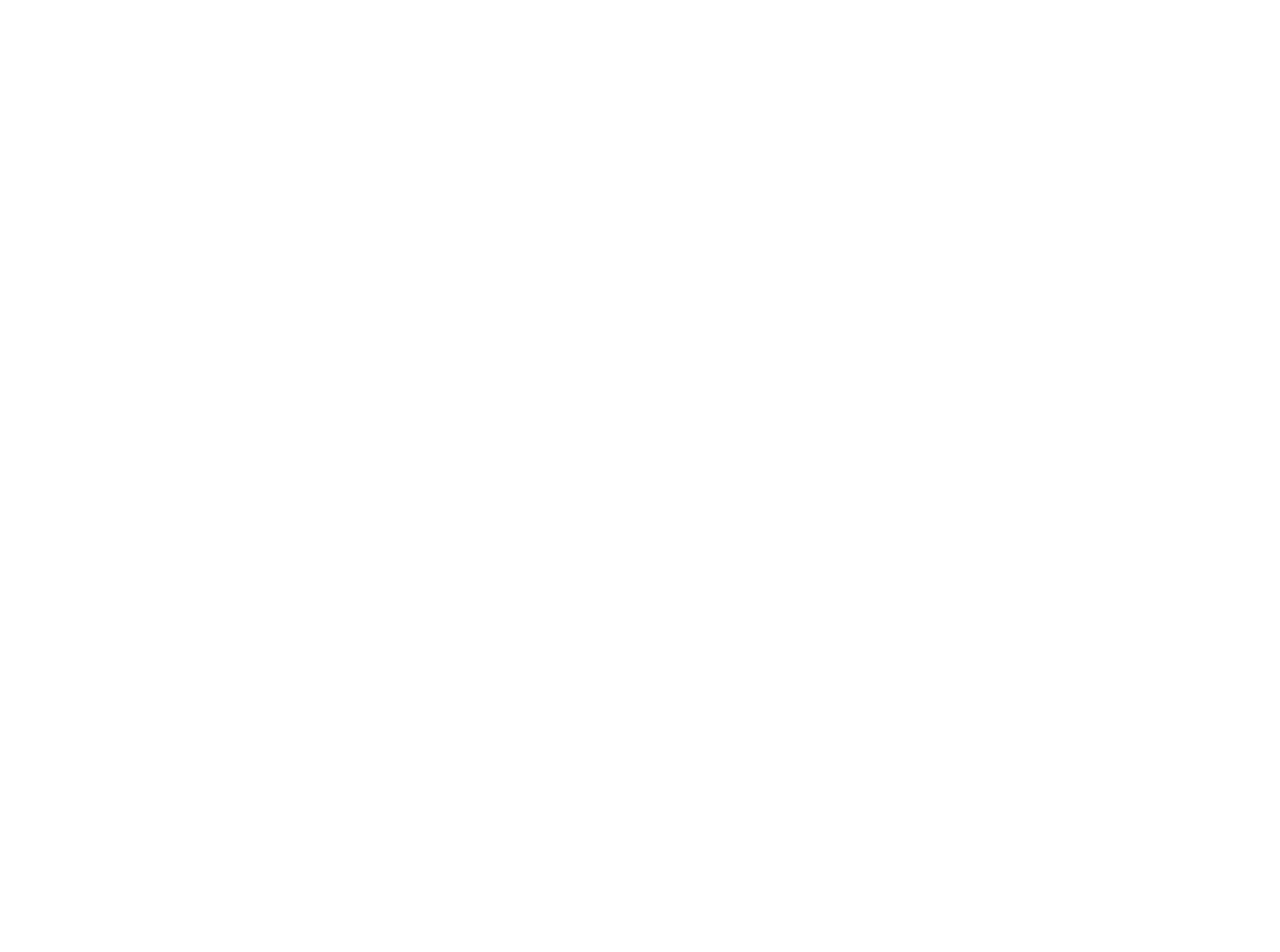
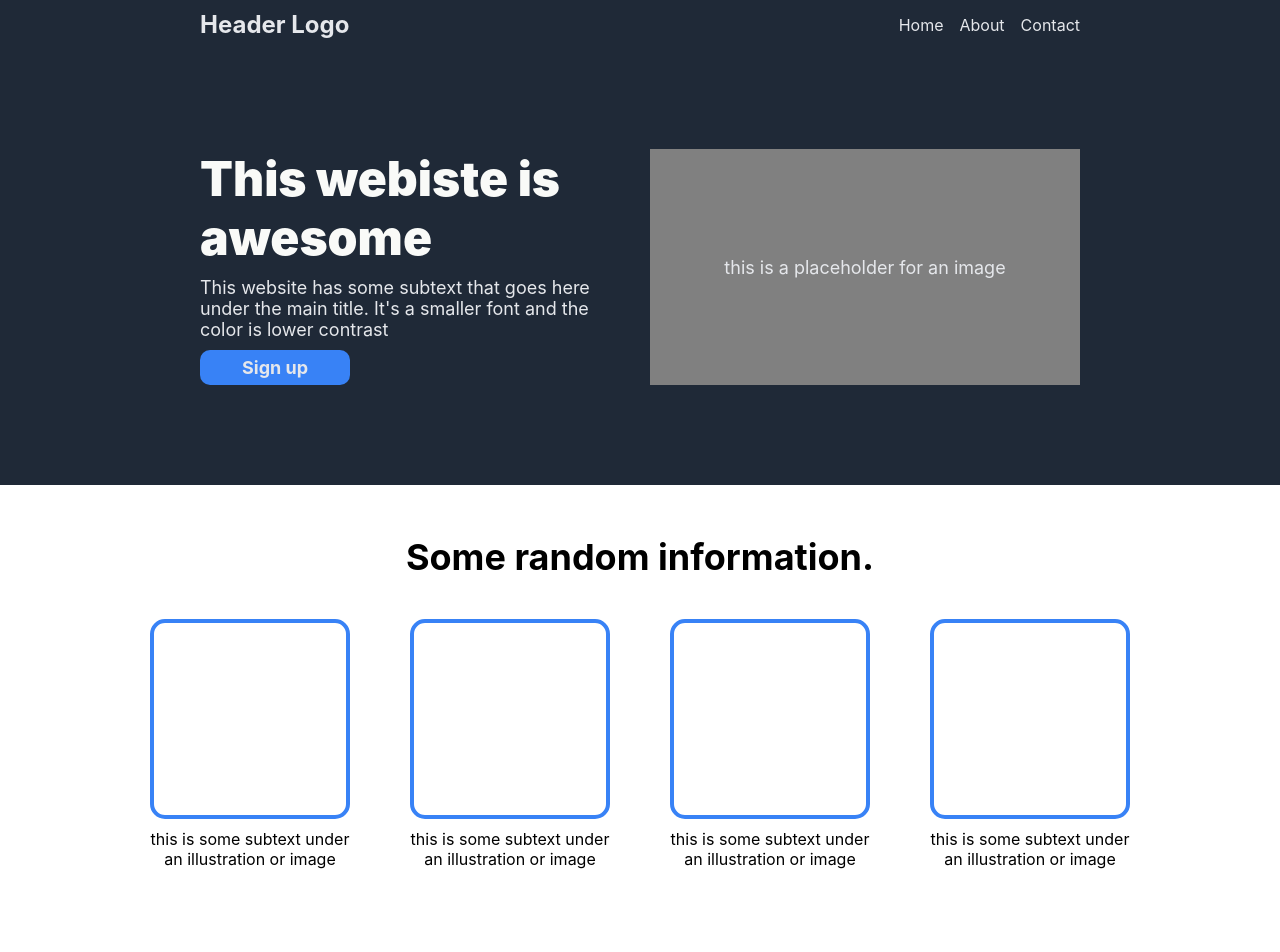
Before and after one commit to jamesarrojo/landing-page, a plain HTML site: page index.html in a window 1280 px wide. Shown: the top 952 px of the page. Before the commit the page ends 800 px from the top, so only its background shows below. Drawn offline with Linux system fonts and the light colour scheme.

Commit message:
Done with initial whole layout

```diff
--- a/index.html
+++ b/index.html
@@ -8,6 +8,73 @@
     <title>Landing Page</title>
 </head>
 <body>
+    <header>
+        <h2>Header Logo</h2>
+        <nav>
+            <ul class="nav-links">
+                <li><a href="#">Home</a></li>
+                <li><a href="#">About</a></li>
+                <li><a href="#">Contact</a></li>
+            </ul>
+        </nav>
+    </header>
+    <section class="hero">
+        <section class="hero-text">
+            <h1>This webiste is awesome</h1>
+            <p>This website has some subtext that goes here under the main title. It's a smaller font and the color is lower contrast</p>
+            <a href="#" class="button">Sign up</a>
+        </section>
 
+
+        <section class="hero-image">
+            this is a placeholder for an image
+        </section>
+    </section>
+    <section class="gallery">
+        <h2>Some random information.</h2>
+        <section class="container">
+            <section class="card">
+                <section class="image">
+
+                </section>
+                <p>this is some subtext under an illustration or image</p>
+            </section>
+            <section class="card">
+                <section class="image">
+
+                </section>
+                <p>this is some subtext under an illustration or image</p>
+            </section>
+            <section class="card">
+                <section class="image">
+
+                </section>
+                <p>this is some subtext under an illustration or image</p>
+            </section>
+            <section class="card">
+                <section class="image">
+
+                </section>
+                <p>this is some subtext under an illustration or image</p>
+            </section>
+        </section>
+
+    </section>
+    <section class="testimonial">
+        <p>This is an inspiring quote, or a testimonial from a customer. Maybe it's just filling up space, or maybe people will actually read it. Who knows? All I know is that it looks nice.</p>
+        <span>-Thor, God of Thunder</span>
+    </section>
+    <section class="cta">
+        <section class="cta-banner">
+            <section class="cta-text">
+                <p class="cta-header">Call to action! It's time!</p>
+                <p>Sign up for our product by clicking tha button right over there!</p>
+            </section>
+            <a href="#" class="button">Sign up</a>
+        </section>
+    </section>
+    <footer>
+        <span>Copyright © The Odin Project 2022</span>
+    </footer>
 </body>
 </html>
--- a/style.css
+++ b/style.css
@@ -2,4 +2,179 @@
     box-sizing: border-box;
     padding: 0;
     margin: 0;
+    /* border: 1px solid red; */
 }
+
+body {
+    font-family: "Inter", sans-serif;
+}
+
+header, footer {
+    background: #1f2937;
+    color: #e5e7eb;
+    display: flex;
+    padding: 10px 200px;
+    align-items: center;
+}
+
+nav {
+    margin-left: auto;
+}
+
+.nav-links {
+    display: flex;
+    list-style: none;
+    gap: 16px;
+
+}
+
+.nav-links li a {
+    text-decoration: none;
+    color: #e5e7eb;
+}
+
+.hero {
+    background: #1f2937;
+    color: #e5e7eb;
+    display: flex;
+    padding: 100px 200px;
+    gap: 20px;
+}
+
+.hero-text, .hero-image {
+    width: 50%;
+}
+
+.hero-text {
+    display: flex;
+    flex-direction: column;
+    gap: 10px;
+}
+
+.hero-image {
+    display: flex;
+    justify-content: center;
+    align-items: center;
+    background: gray;
+    /* height: 360px; */
+}
+
+.hero h1 {
+    color: #f9faf8;
+    font-size: 48px;
+    font-weight: 1000;
+    /* width: 75%; */
+}
+
+.hero {
+    color: #e5e7eb;
+    font-size: 18px;
+}
+.hero .button, section.cta-banner .button {
+    background: #3882f6;
+    color: #e5e7eb;
+    padding: 7px 25px;
+    font-weight: 700;
+    border-radius: 10px;
+    text-decoration: none;
+    width: 150px;
+    text-align: center;
+}
+
+.gallery {
+    padding: 50px 200px 100px 200px;
+    text-align: center;
+}
+.gallery h2 {
+    font-size: 36px;
+    padding-bottom: 40px;
+}
+section.container {
+    display: flex;
+    justify-content: center;
+    gap: 60px;
+}
+
+section.container section.card {
+    width: 200px;
+    display: flex;
+    align-items: center;
+    flex-direction: column;
+    gap: 10px;
+}
+
+section.container section.image {
+    width: 200px;
+    height: 200px;
+    border: 4px solid #3882f6;
+    border-radius: 15px;
+    flex: auto;
+}
+
+
+
+
+footer {
+    justify-content: center;
+    padding: 30px 0;
+}
+
+
+.testimonial {
+    background: #e5e7eb;
+    font-size: 36px;
+    color: #1f2937;
+    font-style: italic;
+    display: flex;
+    flex-direction: column;
+    align-items: center;
+    justify-content: center;
+    padding: 100px 200px;
+    text-align: justify;
+
+}
+
+/* section.testimonial p, section.testimonial span {
+    width: 70%;
+} */
+
+section.testimonial span {
+    margin-left: auto;
+    font-style: normal;
+    font-size: 24px;
+    font-weight: 700;
+}
+
+.cta {
+    padding: 100px 200px;
+
+
+}
+
+.cta-banner {
+    display: flex;
+    background: #3882f6;
+    color: #f9faf8;
+    border-radius: 10px;
+    height: 150px;
+    flex: auto;
+    justify-content: center;
+    align-items: center;
+    padding: 0 120px;
+
+}
+
+.cta-banner a.button {
+    border: 1px solid #f9faf8;
+    margin-left: auto;
+}
+
+.cta-text .cta-header {
+    color: #e5e7eb;
+    font-size: 24px;
+    font-weight: 700;
+}
+
+.cta-banner section.cta-text p + p {
+    color: #e5e7eb;
+}
```
